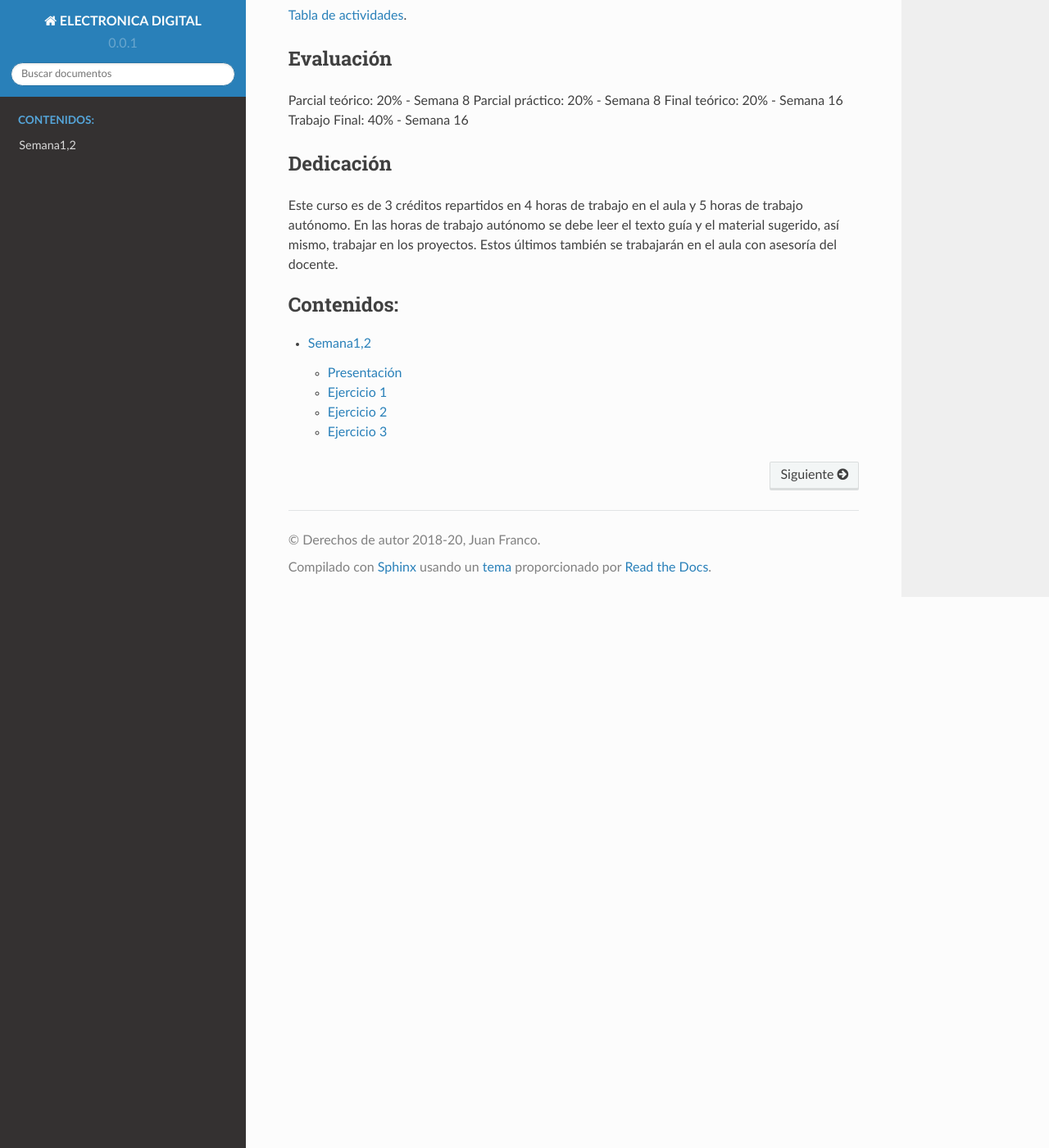
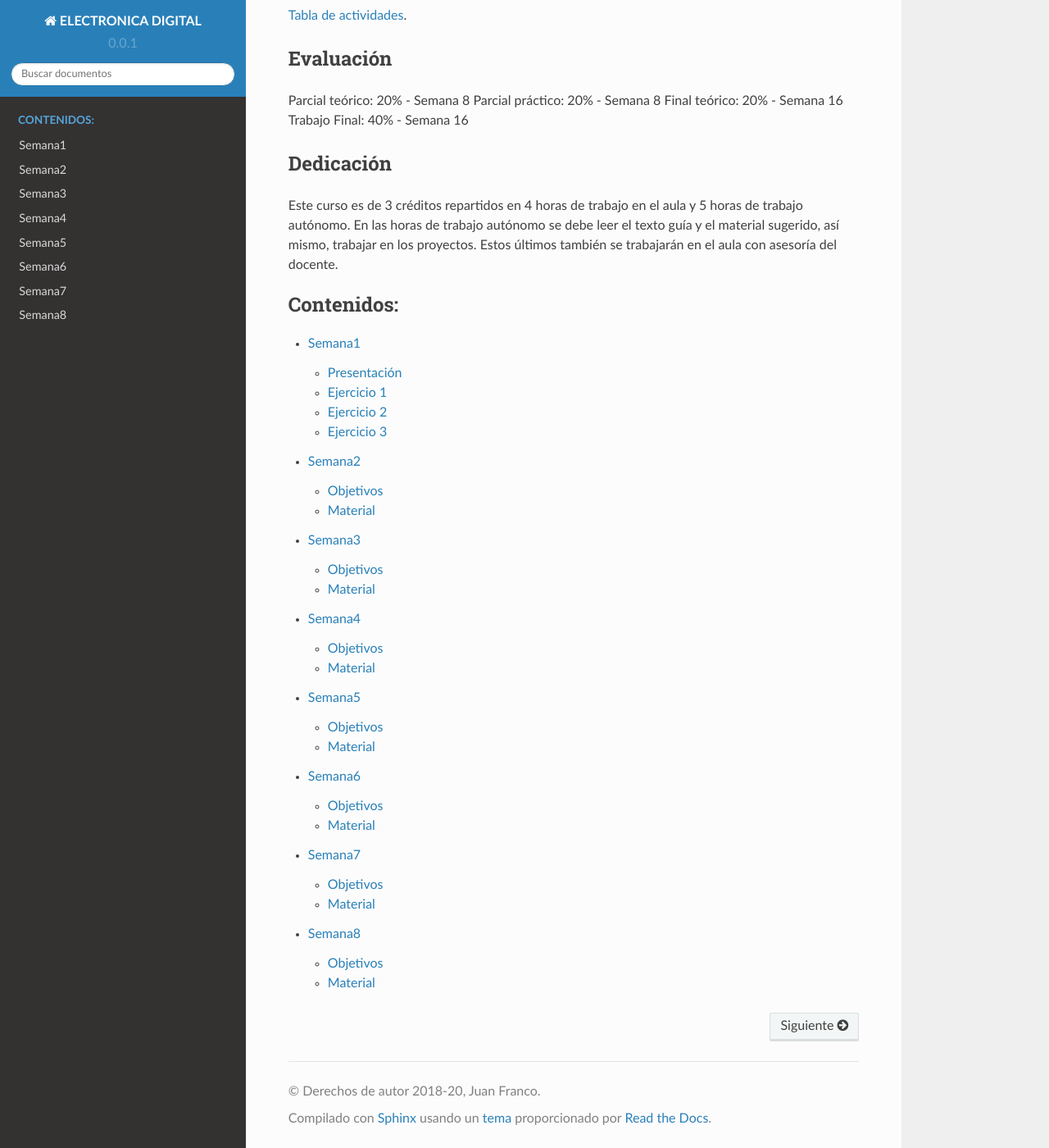
Before and after one commit to juanferfranco/ElectronicaDigital, a Sphinx documentation site: the page built from docs/index.rst, in a window 1280 px wide and 1400 px high, scrolled down 1057 px. Shown: the whole window at 82% size. Built offline with Sphinx 7.4.7 and the Read the Docs theme 2.0.0, drawn with Linux system fonts in a browser that asks for light colours.

Commit message:
Add weeks from 2 to 8

```diff
--- a/docs/_semana1/semana1.rst
+++ b/docs/_semana1/semana1.rst
@@ -1,4 +1,4 @@
-SEMANA 1/2
+SEMANA 1
 ===========
 
 Presentación
--- a/docs/index.rst
+++ b/docs/index.rst
@@ -56,4 +56,11 @@
    :maxdepth: 3
    :caption: Contenidos:
 
-   Semana1,2 <_semana1/semana1>
+   Semana1 <_semana1/semana1>
+   Semana2 <_semana2/semana2>
+   Semana3 <_semana3/semana3>
+   Semana4 <_semana4/semana4>
+   Semana5 <_semana5/semana5>
+   Semana6 <_semana6/semana6>
+   Semana7 <_semana7/semana7>
+   Semana8 <_semana8/semana8>
```
Also changed, not shown: docs/_semana2/semana2.rst (added, +16 -0 lines), docs/_semana3/semana3.rst (added, +15 -0 lines), docs/_semana4/semana4.rst (added, +17 -0 lines), docs/_semana5/semana5.rst (added, +18 -0 lines), docs/_semana6/semana6.rst (added, +17 -0 lines), docs/_semana7/semana7.rst (added, +16 -0 lines), docs/_semana8/semana8.rst (added, +11 -0 lines).
